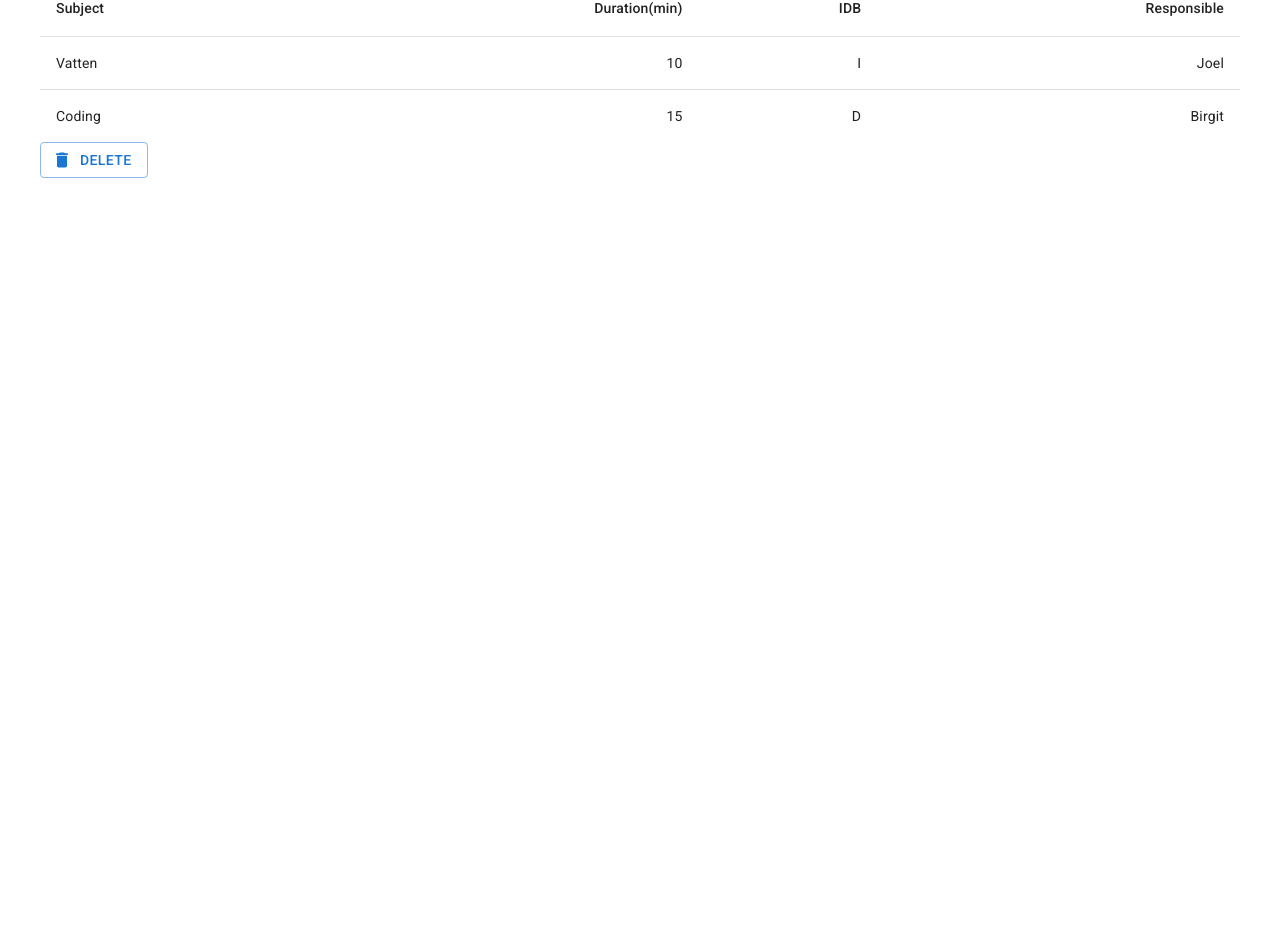
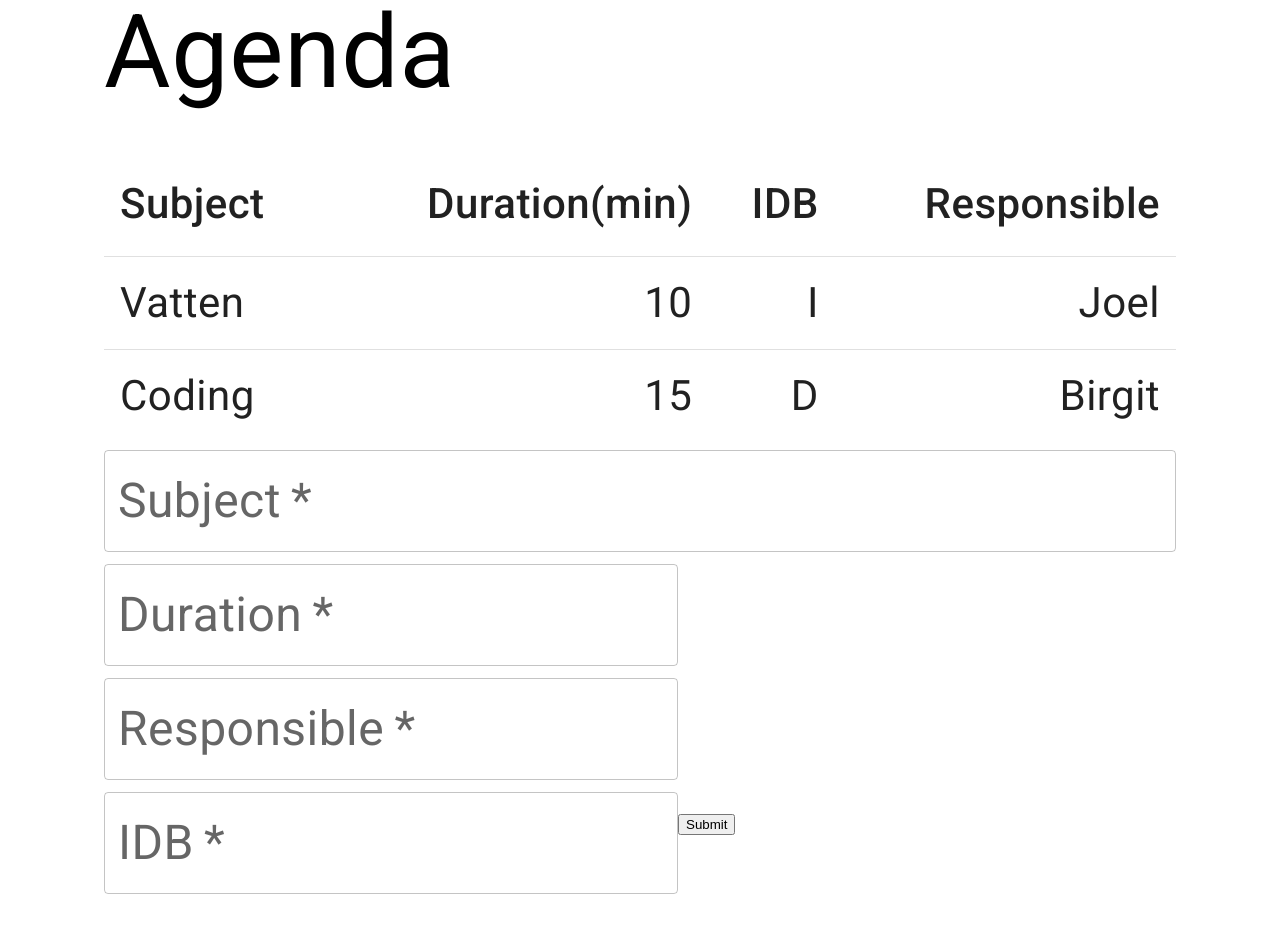
Before and after one commit to nehrwein/Meeting-Timer, a React (Vite) app: page / in a window 1280 px wide. Shown: the part 114-1046 px from the top of the page. Before the commit the page ends 800 px from the top, so only its background shows below. Built offline with nearby package versions, Linux system fonts and the light colour scheme.

Commit message:
adding react hook form and handleSubmit

```diff
--- a/package.json
+++ b/package.json
@@ -15,6 +15,7 @@
     "@mui/material": "^5.9.2",
     "react": "^18.2.0",
     "react-dom": "^18.2.0",
+    "react-hook-form": "^7.34.0",
     "react-router-dom": "^6.3.0"
   },
   "devDependencies": {
--- a/src/@types/agenda.d.ts
+++ b/src/@types/agenda.d.ts
@@ -1,5 +1,6 @@
 import React from "react";
 
+// types for context
 export interface AgendaItem {
   id: number;
   duration: number;
@@ -9,7 +10,7 @@ export interface AgendaItem {
 }
 
 export type AgendaContextType = {
-  agenda: AgendaItem[];
+  agenda: AgendaItem[],
   addItem: (item: AgendaItem) => void;
 }
 
--- a/src/components/AddItem.tsx
+++ b/src/components/AddItem.tsx
@@ -1,31 +1,108 @@
-import React, {  useState } from 'react'
-import { TextField, MenuItem } from '@mui/material';
+import React, {  FC, useContext, useState } from 'react'
+import { TextField, MenuItem, Button, FormGroup } from '@mui/material';
+import AddIcon from '@mui/icons-material/Add';
+import { useForm, SubmitHandler, Controller } from 'react-hook-form';
+import { AgendaContextType, AgendaItem } from '../@types/agenda';
+import { AgendaContext } from '../context/AgendaContext';
+import { SpaRounded } from '@mui/icons-material';
 
-const speakers = [
-  {
-    value: 'Joel',
-    label: 'Joel',
-  },
-  {
-    value: 'Brittney',
-    label: 'Brittney',
-  },
-  {
-    value: 'Karl Gustav',
-    label: 'Karl Gustav',
-  },
-];
+// const speakers = [
+//   {
+//     value: 'Joel',
+//     label: 'Joel',
+//   },
+//   {
+//     value: 'Brittney',
+//     label: 'Brittney',
+//   },
+//   {
+//     value: 'Karl Gustav',
+//     label: 'Karl Gustav',
+//   },
+// ];
 
-const AddItem = () => {
-  const [speaker, setSpeaker] = useState('')
+const AddItem: FC = () => {
+  const { addItem } = useContext(AgendaContext) as AgendaContextType
 
-  const handleChange = (event: React.ChangeEvent<HTMLInputElement>) => {
-    setSpeaker(event.target.value)
+  const { register, control, handleSubmit, formState: { errors} } = useForm<AgendaItem>();
+
+  const formSubmitHandler: SubmitHandler<AgendaItem> = (data: AgendaItem) => {
+    addItem(data)
   }
+  // const [speaker, setSpeaker] = useState('')
+
+  // const handleChange = (event: React.ChangeEvent<HTMLInputElement>) => {
+  //   setSpeaker(event.target.value)
+  // }
 
   return (
     <>
-      <form>
+      <form onSubmit={handleSubmit(formSubmitHandler)}>
+        {/* The Controller controls the Mui-TextField within. The TextField receives the Controllers props via field and then can be additionally customized */}
+        <Controller
+          name="subject"
+          control={control}
+          render={({ field }) => (
+            <TextField
+              {...field}
+              label='Subject'
+              required
+              variant='outlined'
+              error={!!errors.subject}
+              helperText={errors.subject ? errors.subject?.message : ''}
+              fullWidth
+              margin='dense'
+            />
+          )} />
+        <Controller
+          name="duration"
+          control={control}
+          render={({ field }) => (
+            <TextField
+              {...field}
+              type='number'
+              required
+              label='Duration'
+              variant='outlined'
+              error={!!errors.duration}
+              helperText={errors.duration ? errors.duration?.message : ''}
+              margin='dense'
+            />
+          )} />
+        <Controller
+          name="responsible"
+          control={control}
+          render={({ field }) => (
+            <TextField
+              {...field}
+              type='text'
+              required
+              label='Responsible'
+              variant='outlined'
+              error={!!errors.responsible}
+              helperText={errors.responsible ? errors.responsible?.message : ''}
+              margin='dense'
+            />
+          )} />
+        <Controller
+          name="idb"
+          control={control}
+          render={({ field }) => (
+            <TextField
+              {...field}
+              type='text'
+              required
+              label='IDB'
+              variant='outlined'
+              error={!!errors.idb}
+              helperText={errors.idb ? errors.idb?.message : ''}
+              margin='dense'
+            />
+          )} />
+        <input type="submit" />
+      </form>
+
+      {/* <FormGroup row>
         <TextField
             required
             id="speaker"
@@ -49,7 +126,17 @@ const AddItem = () => {
           id="subject"
           label="Subject"
         />
-      </form>
+                <Button
+          color="secondary"
+          size="large"
+          variant="outlined"
+          startIcon={<AddIcon />}
+          onClick={() => {
+            alert('clicked');
+          }}
+        >Add
+        </Button>
+      </FormGroup> */}
     </>
   )
 }
--- a/src/components/Buttons.tsx
+++ /dev/null
@@ -1,11 +0,0 @@
-import React from 'react'
-import Button from '@mui/material/Button';
-import DeleteIcon from '@mui/icons-material/Delete';
-
-export const DeleteButton = () => {
-  return (
-    <Button size="medium" variant="outlined" startIcon={<DeleteIcon />}>
-      Delete
-    </Button>
-  )
-}
--- a/src/index.css
+++ b/src/index.css
@@ -1,13 +1,13 @@
 :root {
   font-family: Roboto, sans-serif;
-  /* font-size: 3rem;
+  font-size: 3rem;
   line-height: 1.2em;
-  font-weight: 400; */
+  font-weight: 400;
 
   max-width: 1280px;
   margin: 0 auto;
   padding: 2rem;
-  text-align: center;
+
 
   /* color-scheme: light dark;
   color: rgba(255, 255, 255, 0.87);
--- a/src/pages/Start.tsx
+++ b/src/pages/Start.tsx
@@ -1,7 +1,6 @@
 import AgendaTable from '../components/AgendaTable';
-import { Stack, Typography } from '@mui/material';
-import { DeleteButton } from '../components/Buttons';
-
+import { Typography } from '@mui/material';
+import AddItem from '../components/AddItem';
 
 const Start = () => {
   return (
@@ -10,9 +9,7 @@ const Start = () => {
         Agenda
       </Typography>
       <AgendaTable />
-      <Stack direction="row" spacing={2}>
-        <DeleteButton />
-      </Stack>
+      <AddItem />
     </>
   )
 }
```
Also changed, not shown: 2 other files (tests, documents, lock files or other folders).
